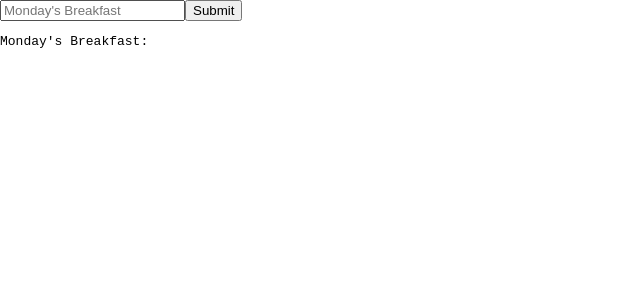
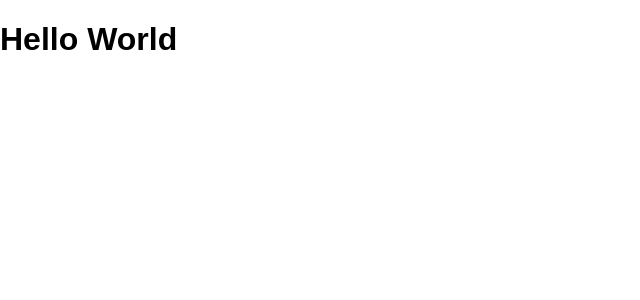
Before and after one commit to fschwalm/udacimeals, a React (Create React App) app: page / in a window 1280 px wide. Shown: the top 300 px of the page, without its empty margins (0-640 px from the left). Built offline with nearby package versions, Linux system fonts and the light colour scheme.

Commit message:
feat: User Provider to wrapp the application

```diff
--- a/src/components/app/App.js
+++ b/src/components/app/App.js
@@ -1,43 +1,11 @@
 import React, { Component } from 'react'
-import { addRecipe } from '../../actions'
 
 class App extends Component {
-  state = {
-    calendar: null
-  }
-  componentDidMount () {
-    const { store } = this.props
 
-    store.subscribe(() => {
-      this.setState(() => ({
-        calendar: store.getState()
-      }))
-    })
-  }
-  submitFood = () => {
-    this.props.store.dispatch(addRecipe({
-      day: 'monday',
-      meal: 'breakfast',
-      recipe: {
-        label: this.input.value
-      },
-    }))
-
-    this.input.value = ''
-  }
   render() {
     return (
       <div>
-        <input
-          type='text'
-          ref={(input) => this.input = input}
-          placeholder="Monday's Breakfast"
-        />
-        <button onClick={this.submitFood}>Submit</button>
-
-        <pre>
-          Monday's Breakfast: {this.state.calendar && this.state.calendar.monday.breakfast}
-        </pre>
+        <h1>Hello World</h1>
       </div>
     )
   }
--- a/src/index.js
+++ b/src/index.js
@@ -3,12 +3,15 @@ import ReactDOM from 'react-dom';
 import './index.css';
 import App from './components/app/App';
 import registerServiceWorker from './registerServiceWorker';
-
+import { Provider } from 'react-redux';
 import { createStore } from 'redux';
 import reducer from './reducers';
 
 const store = createStore(reducer,
 window.__REDUX_DEVTOOLS_EXTENSION__ && window.__REDUX_DEVTOOLS_EXTENSION__());
 
-ReactDOM.render(<App store={store} />, document.getElementById('root'));
+ReactDOM.render(
+    <Provider store={store}>
+        <App />
+    </Provider>, document.getElementById('root'));
 registerServiceWorker();
```
